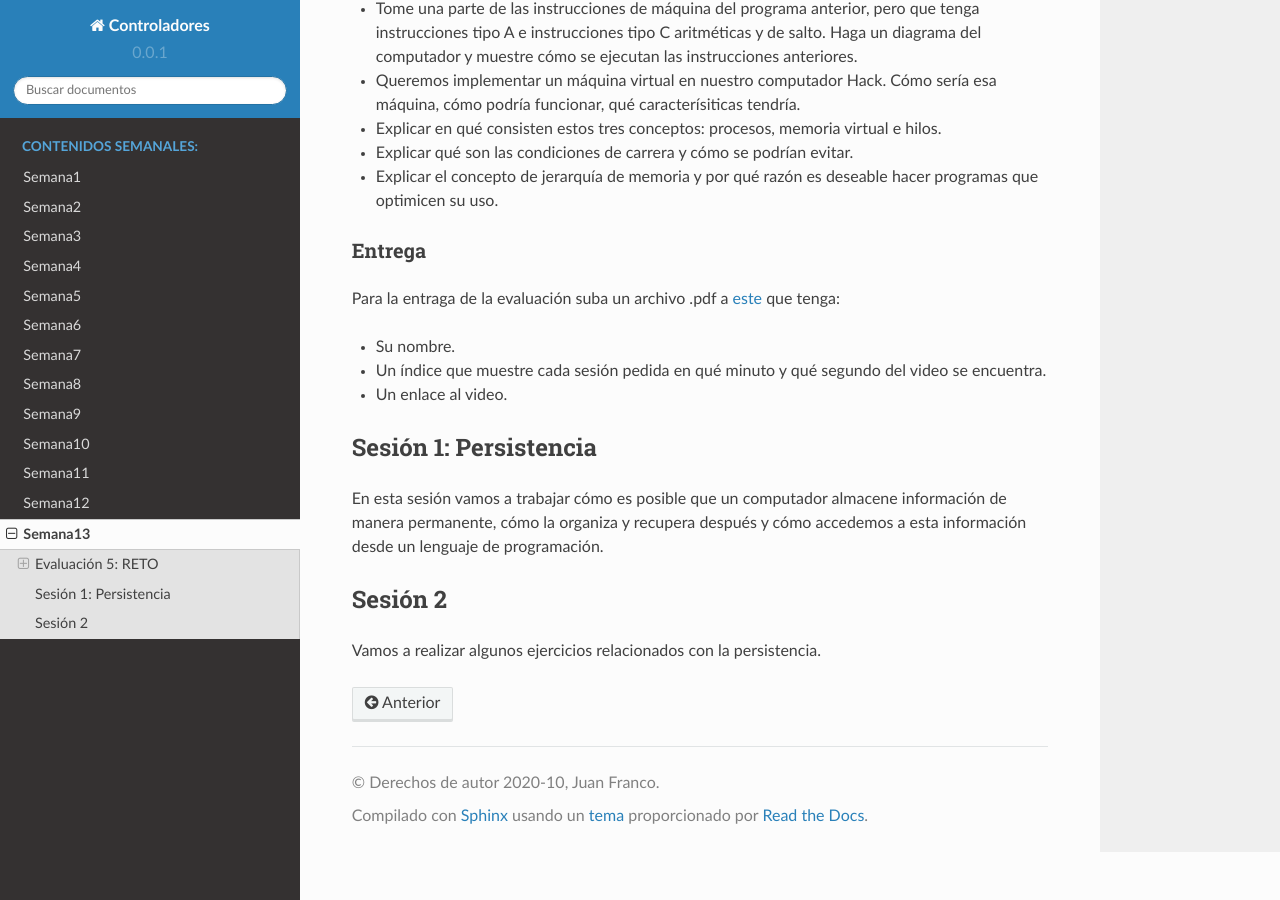
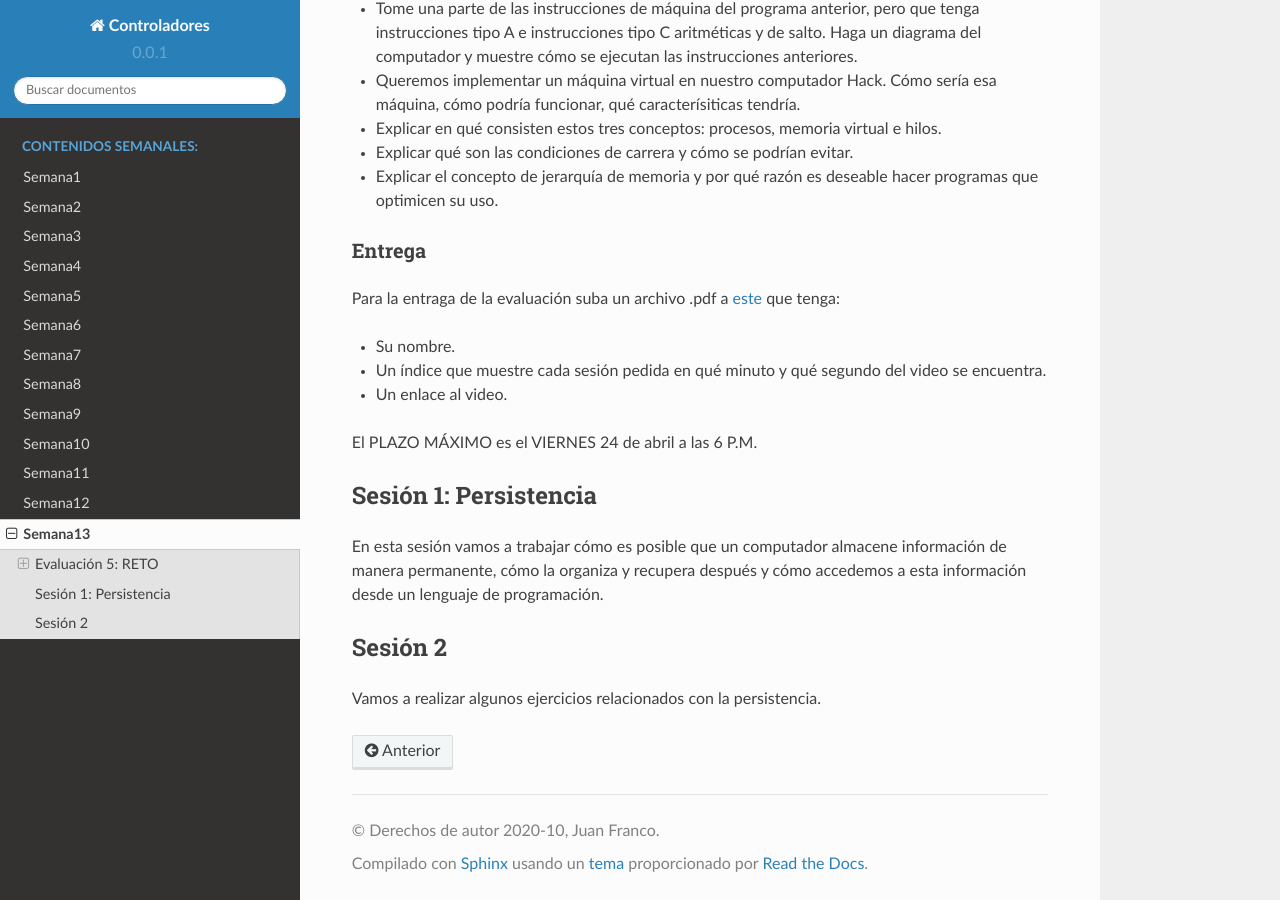
Before and after one commit to juanferfranco/controladores, a Sphinx documentation site: the page built from docs/_semana13/semana13.rst, in a window 1280 px wide and 900 px high, scrolled down 893 px. Built offline with Sphinx 7.4.7 and the Read the Docs theme 2.0.0, drawn with Linux system fonts in a browser that asks for light colours.

Commit message:
update evaluation deadline

```diff
--- a/docs/_semana13/semana13.rst
+++ b/docs/_semana13/semana13.rst
@@ -53,6 +53,8 @@ Para la entraga de la evaluación suba un archivo .pdf a
   se encuentra.
 * Un enlace al video.
 
+El PLAZO MÁXIMO es el VIERNES 24 de abril a las 6 P.M.
+
 Sesión 1: Persistencia
 ------------------------
 En esta sesión vamos a trabajar cómo es posible que un computador almacene información
```
